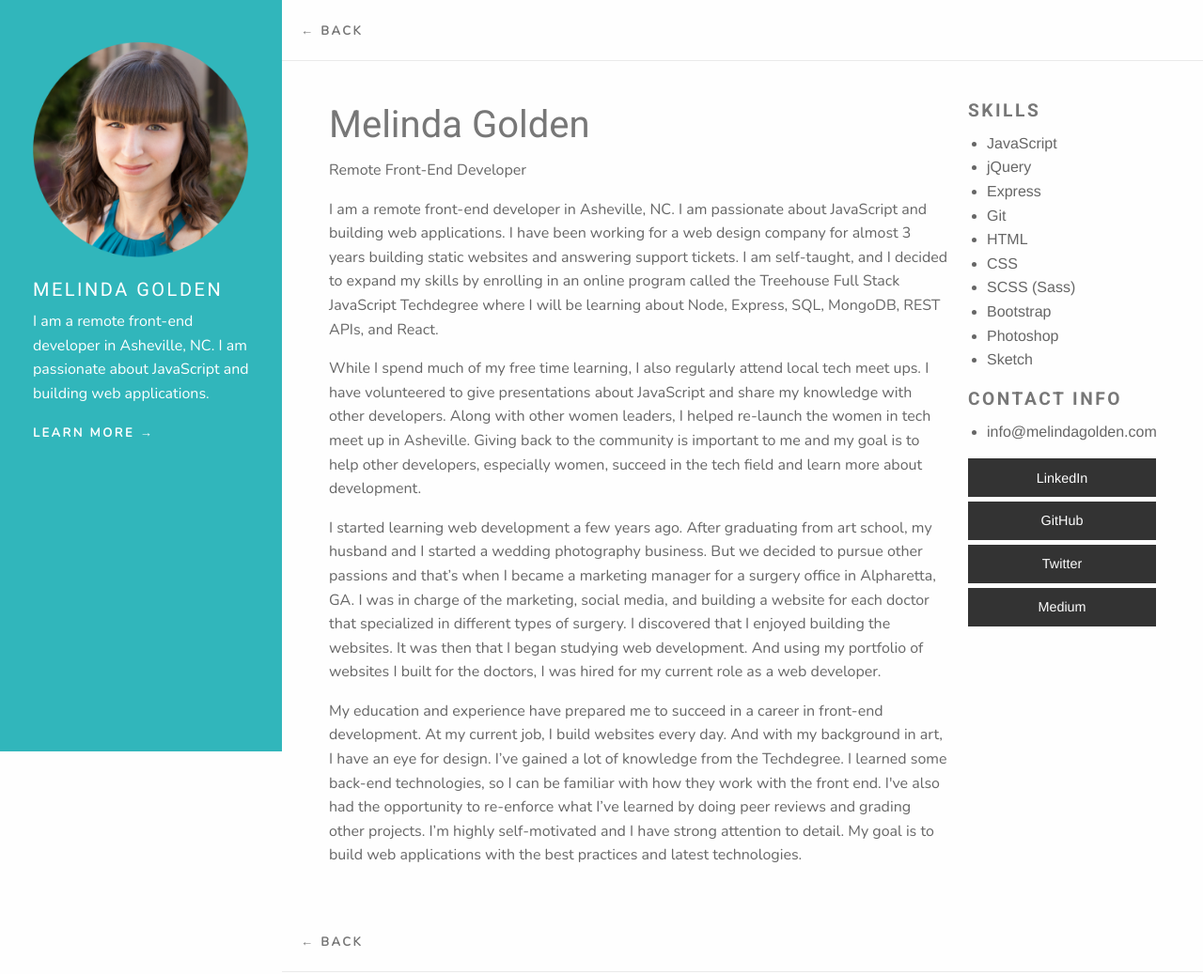
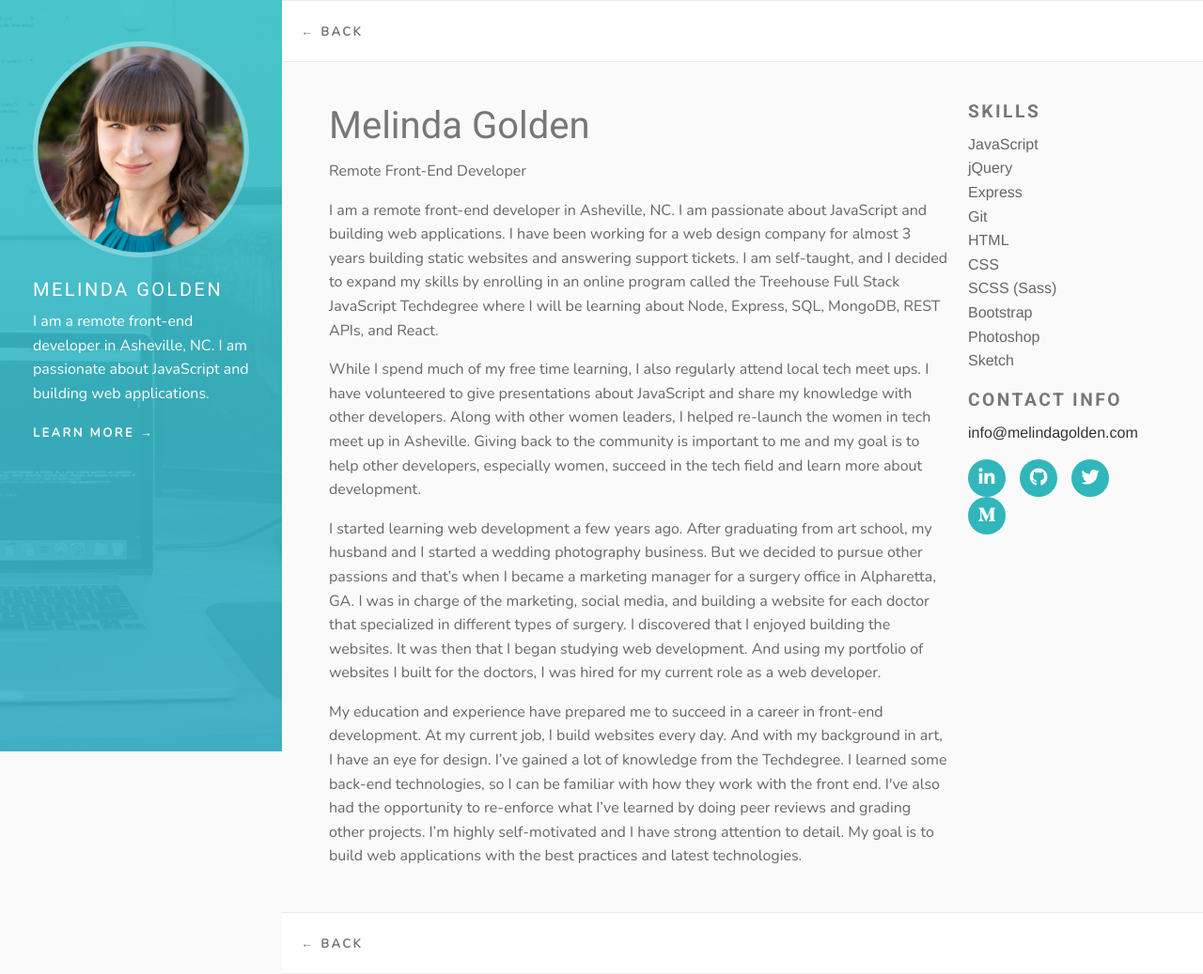
Before and after one commit to mmgolden/express-portfolio, a Node server app: page /about in a window 1280 px wide. Shown: the whole page at 94% size. Run offline with Node 20, Linux system fonts and the light colour scheme; some libraries are stand-ins or nearby versions.

Commit message:
Added background image

```diff
--- a/public/css/style.css
+++ b/public/css/style.css
@@ -6,6 +6,7 @@ General
 
 body {
   font-size: 16px;
+  background: #fafafa;
 }
 
 h1,
@@ -73,10 +74,10 @@ a:hover{
   display: inline-block;
   max-width: 100%;
   margin-bottom: 1rem;
-  border: solid 4px #fefefe;
+  border: solid 5px #fff;
   border-radius: 0;
-  box-shadow: 0 0 0 1px rgba(10, 10, 10, 0.2);
   line-height: 0;
+  box-shadow: 0 0 0 1px rgba(10, 10, 10, 0.1);
 }
 
 /*****************************
@@ -88,12 +89,29 @@ Portfolio
 .portfolio-me {
   padding: 20px;
   background: #31b6bb;
+  background: url('../images/desktop-1.jpg');
+  background-repeat: no-repeat;
+  background-size: cover;
+  background-position: 70% 50%;
   color: #fff;
   box-shadow: none !important;
 }
 
+.portfolio-me::before {
+  content: '';
+  background: linear-gradient(to bottom, rgba(58,197,202,0.9) 0%, rgba(58,177,201,0.9) 100%);
+  width: 100%;
+  height: 100%;
+  position: absolute;
+  top: 0;
+  left: 0;
+  z-index: -1;
+}
+
 .portfolio-me img {
   margin-bottom: 20px;
+  border: 5px solid rgba(255,255,255,0.3);
+  border-radius: 50%;
 }
 
 .portfolio-me h5 {
@@ -113,6 +131,7 @@ Portfolio
   letter-spacing: 2.5px;
   -webkit-text-transform: uppercase;
   text-transform: uppercase;
+  transition: color 0.5s;
 }
 
 .portfolio-me a:hover {
@@ -122,7 +141,9 @@ Portfolio
 .portfolio-breadcrumb {
   margin: 0;
   padding: 20px;
+  background: #fff;
   border-bottom: 1px solid #eaeaea;
+  border-top: 1px solid #eaeaea;
 }
 
 .portfolio-breadcrumb a {
@@ -140,9 +161,11 @@ Portfolio
   padding: 40px 50px 30px;
 }
 
-.portfolio-intro p {
+.portfolio-heading {
+  background: #fff;
   border-bottom: 1px solid #eaeaea;
-  padding-bottom: 40px;
+  margin-bottom: 40px;
+  padding: 30px 50px;
 }
 
 .portfolio-index {
@@ -150,8 +173,10 @@ Portfolio
   padding: 10px 50px;
 }
 
-.portfolio-index .thumbnail{
+.portfolio-index img {
   margin-bottom: 10px;
+  border: 5px solid #fff;
+  box-shadow: 0 0 0 1px rgba(10, 10, 10, 0.1);
 }
 
 .portfolio-index a {
@@ -190,3 +215,35 @@ Portfolio
 .portfolio-bio{
     line-height: 25px;
 }
+
+.list {
+  list-style: none;
+  margin-left: 0;
+}
+
+.social {
+  list-style: none;
+  margin-left: 0;
+}
+
+.social li {
+  display: inline-block;
+  margin-right: 15px;
+}
+
+.social li a {
+  display: block;
+  background: #31b6bb;
+  width: 40px;
+  height: 40px;
+  border-radius: 50%;
+  color: #fff;
+  font-size: 1.2rem;
+  text-align: center;
+  line-height: 40px;
+  transition: background 0.5s;
+}
+
+.social li a:hover {
+  background: #177074;
+}
--- a/views/about.pug
+++ b/views/about.pug
@@ -28,7 +28,7 @@ block content
         h6 Skills
 
         //- Replace the text in the li tags below with your own skills.  At this point, you should be able to list at least ten skills.
-        ul
+        ul.list
           li JavaScript
           li jQuery
           li Express
@@ -42,13 +42,24 @@ block content
         h6 Contact Info
 
         //- Add your own contact info
-        ul
-          li info@melindagolden.com
+        ul.list
+          li
+            a(href="mailto:info@melindagolden.com", target="_blank") info@melindagolden.com
 
         //- Add URLs to the hrefs below to link to your social media accounts.
-        a.button.expanded(href='https://www.linkedin.com/in/melindamgolden/', target='_blank') LinkedIn
-        a.button.expanded(href='https://github.com/mmgolden', target='_blank') GitHub
-        a.button.expanded(href='https://twitter.com/melindamgolden', target='_blank') Twitter
-        a.button.expanded(href='https://medium.com/@melindagolden', target='_blank') Medium
+        ul.social
+          li
+            a(href='https://www.linkedin.com/in/melindamgolden/', target='_blank', aria-label="Linkedin")
+              i.fab.fa-linkedin-in
+          li
+            a(href='https://github.com/mmgolden', target='_blank', aria-label="Github")
+              i.fab.fa-github
+          li
+            a(href='https://twitter.com/melindamgolden', target='_blank', aria-label="Twitter")
+              i.fab.fa-twitter
+          li
+            a(href='https://medium.com/@melindagolden', target='_blank', aria-label="Medium")
+              i.fab.fa-medium-m
+
   nav.grid-container.portfolio-breadcrumb
     a(href='/') ← Back
--- a/views/index.pug
+++ b/views/index.pug
@@ -1,7 +1,7 @@
 extends layout.pug
 
 block content
-  article.grid-container.portfolio-intro
+  article.grid-container.portfolio-intro.portfolio-heading
     div
 
       //- Add a title or heading like My Portfolio, or Hey, Potential Employers, or Let's make the web great together!
@@ -23,5 +23,5 @@ block content
       each val, index in data
         .cell
           a(href=`/project/${index}`)
-            img.thumbnail(src=`${val.image_urls[0]}`)
+            img(src=`${val.image_urls[0]}`)
             h5= val.project_name
--- a/views/layout.pug
+++ b/views/layout.pug
@@ -6,6 +6,7 @@ html(class="no-js" lang="en" dir="ltr")
     meta(name='viewport', content='width=device-width, initial-scale=1.0')
     title Melinda Golden | Front-End Developer in Asheville, NC
     link(href='https://fonts.googleapis.com/css?family=Nunito|Roboto:400,700', rel='stylesheet')
+    link(href="https://use.fontawesome.com/releases/v5.5.0/css/all.css", rel="stylesheet", integrity="sha384-B4dIYHKNBt8Bc12p+WXckhzcICo0wtJAoU8YZTY5qE0Id1GSseTk6S+L3BlXeVIU", crossorigin="anonymous")
     link(rel='stylesheet', href='/static/css/foundation.css')
     link(rel='stylesheet', href='/static/css/style.css')
   body
--- a/views/project.pug
+++ b/views/project.pug
@@ -17,7 +17,7 @@ block content
         h6 Technologies
 
         //- Use an `each` iterator to replace the li tags below and interploation to dynamically add the technologies used in each project.
-        ul
+        ul.list
           each val in data[id].technologies
             li= val
 
```
Also changed, not shown: public/images/desktop-1.jpg (added).
